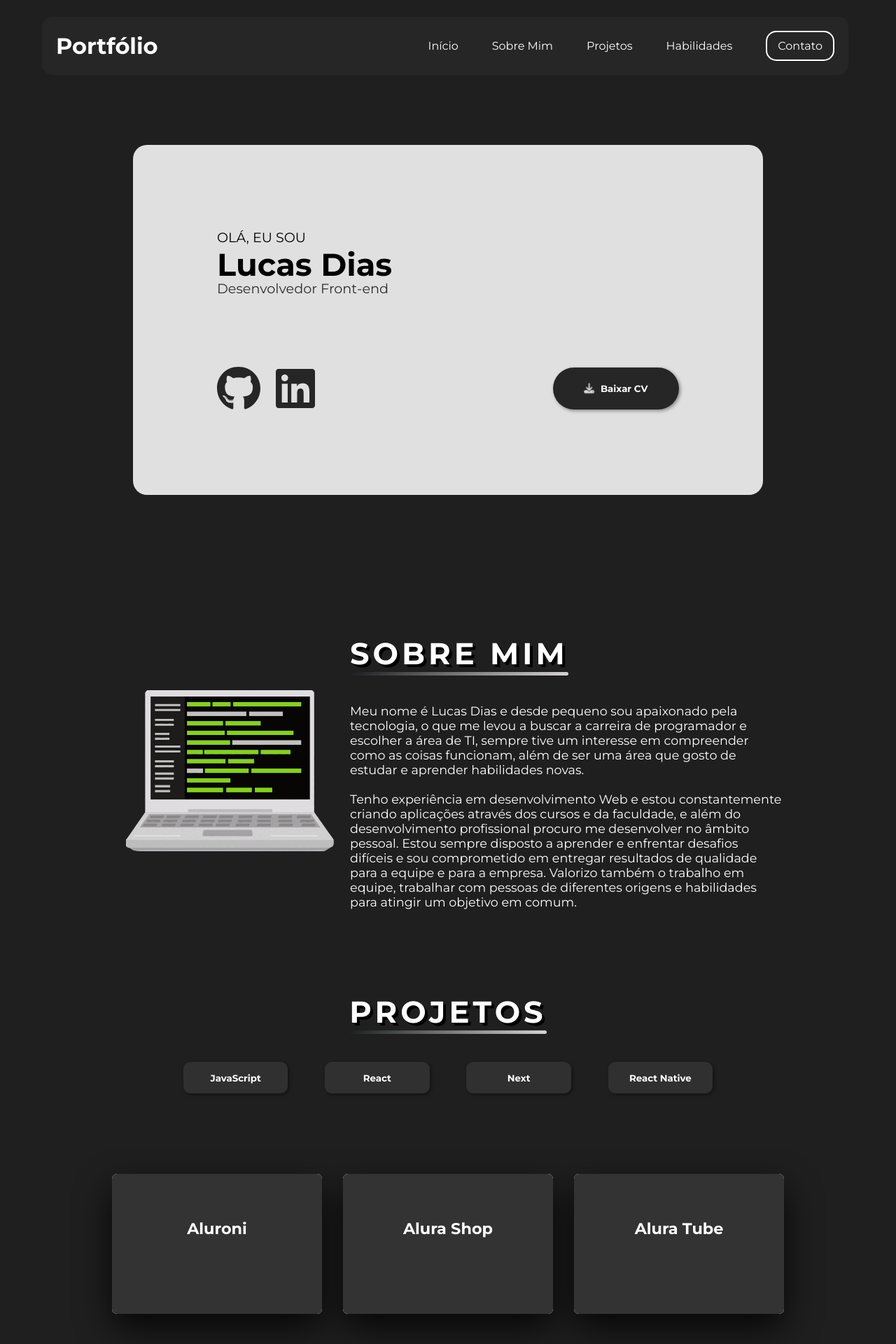
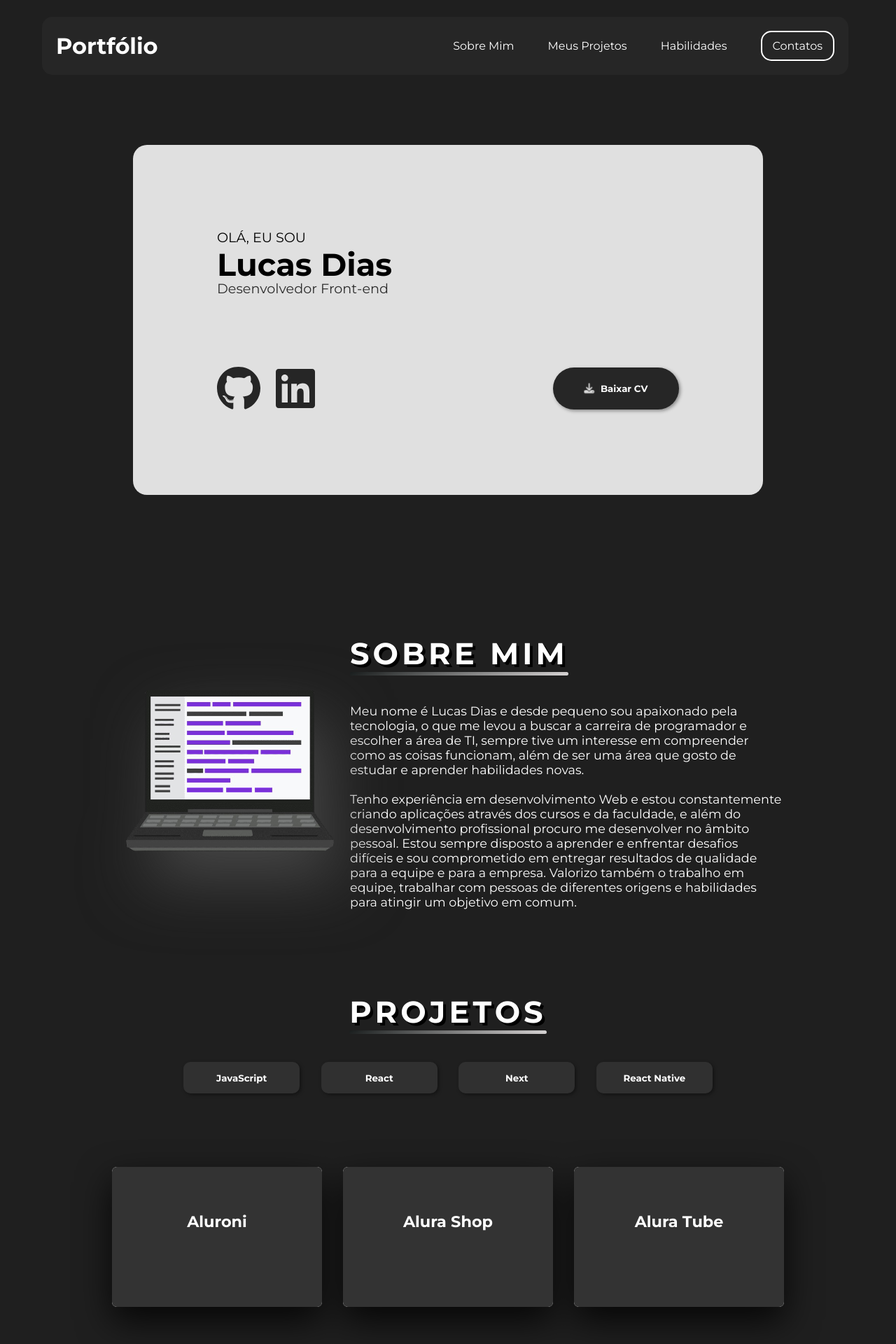
Before and after one commit to Lucasdias067/portfolio-pessoal, a Next.js app: page / in a window 1280 px wide. Shown: the top 1920 px of the page at 70% size. Built offline with nearby package versions, Linux system fonts and the light colour scheme.

Commit message:
new features

```diff
--- a/src/app/aboutMe/style.css
+++ b/src/app/aboutMe/style.css
@@ -13,6 +13,7 @@
   padding: 25px 20px;
   transition: all 0.7s;
   height: 100%;
+  filter: invert(1) drop-shadow(20px 40px 45px rgb(70, 70, 70));
 }
 
 .img-sobre-mim:hover {
--- a/src/app/contact/page.tsx
+++ b/src/app/contact/page.tsx
@@ -9,7 +9,6 @@ import { faCopy, faLinkSlash, faCheckCircle } from "@fortawesome/free-solid-svg-
 export default function Contact() {
 
   const [showModal, setShowModal] = useState(false);
-
   const copy = "lucasdias067@gmail.com";
 
   function clipboard() {
@@ -33,15 +32,15 @@ export default function Contact() {
           <FontAwesomeIcon icon={faLinkSlash} size="xs" />
           lucasdias067@gmail.com
           <span title="Clique para copiar" onClick={clipboard}>
-            <FontAwesomeIcon icon={faCopy} size="xl" />
+            <FontAwesomeIcon icon={faCopy} size="xl" fade />
           </span>
         </h2>
         {showModal && (
-        <div className="modal">
-          <FontAwesomeIcon icon={faCheckCircle} size="1x" />
-          <p>Copiado para a área de transferência</p>
-        </div>
-      )}
+          <div className="modal">
+            <FontAwesomeIcon icon={faCheckCircle} size="1x" />
+            <p>Copiado para a área de transferência</p>
+          </div>
+        )}
         <div>
           <Link href="https://github.com/Lucasdias067/" target="_blank" className="link-contato" title="GitHub">
             <FontAwesomeIcon icon={faGithub} size="3x" beatFade />
--- a/src/app/header/page.tsx
+++ b/src/app/header/page.tsx
@@ -9,11 +9,10 @@ export default function Header() {
         <h1>Portfólio</h1>
       </Link>
       <div className="navigation_header">
-        <a href="#" className="link-header">Início</a>
         <a href="#aboutMe" className="link-header">Sobre Mim</a>
-        <a href="#projectList" className="link-header">Projetos</a>
+        <a href="#projectList" className="link-header">Meus Projetos</a>
         <a href="#skills" className="link-header">Habilidades</a>
-        <a href="#contact" className="link-header projetos-btn">Contato</a>
+        <a href="#contact" className="link-header projetos-btn">Contatos</a>
       </div>
     </header>
   )
--- a/src/app/page.tsx
+++ b/src/app/page.tsx
@@ -6,12 +6,12 @@ import Contact from "./contact/page"
 
 export default function Home() {
   return (
-    <>
+    <main>
       <Section />
       <AboutMe />
       <ProjectsList />
       <MySkills />
       <Contact />
-    </>
+    </main>
   )
 }
--- a/src/app/projectList/style.css
+++ b/src/app/projectList/style.css
@@ -13,7 +13,7 @@
 .container-filter {
   display: flex;
   width: 70%;
-  gap: 7%;
+  gap: 4%;
 }
 
 .container-filter button {
@@ -44,7 +44,7 @@
 
 .card-projeto {
   position: relative;
-  margin: 15px;
+  margin: 5px 15px;
 }
 
 .face {
--- a/src/app/skills/style.css
+++ b/src/app/skills/style.css
@@ -1,5 +1,5 @@
 #skills {
-  margin: 5%;
+  margin: 3%;
 }
 
 .cards-habilidades {
@@ -64,7 +64,7 @@
 @media (max-width: 768px) {
   .card__giratorio-conteudo--traseira div {
     height: 90%;
-}
+  }
 }
 
 @media (max-width: 424px) {
```
